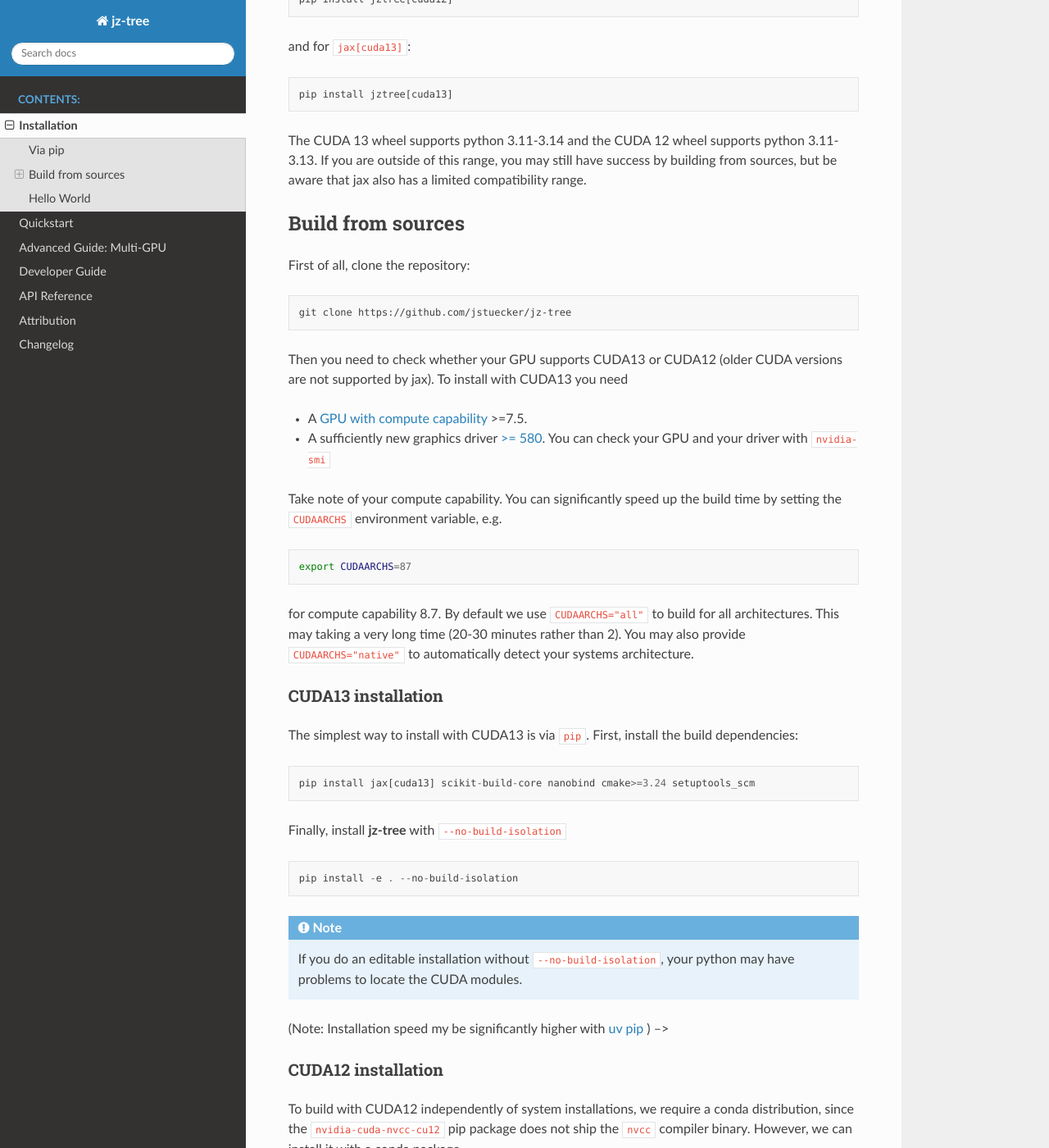
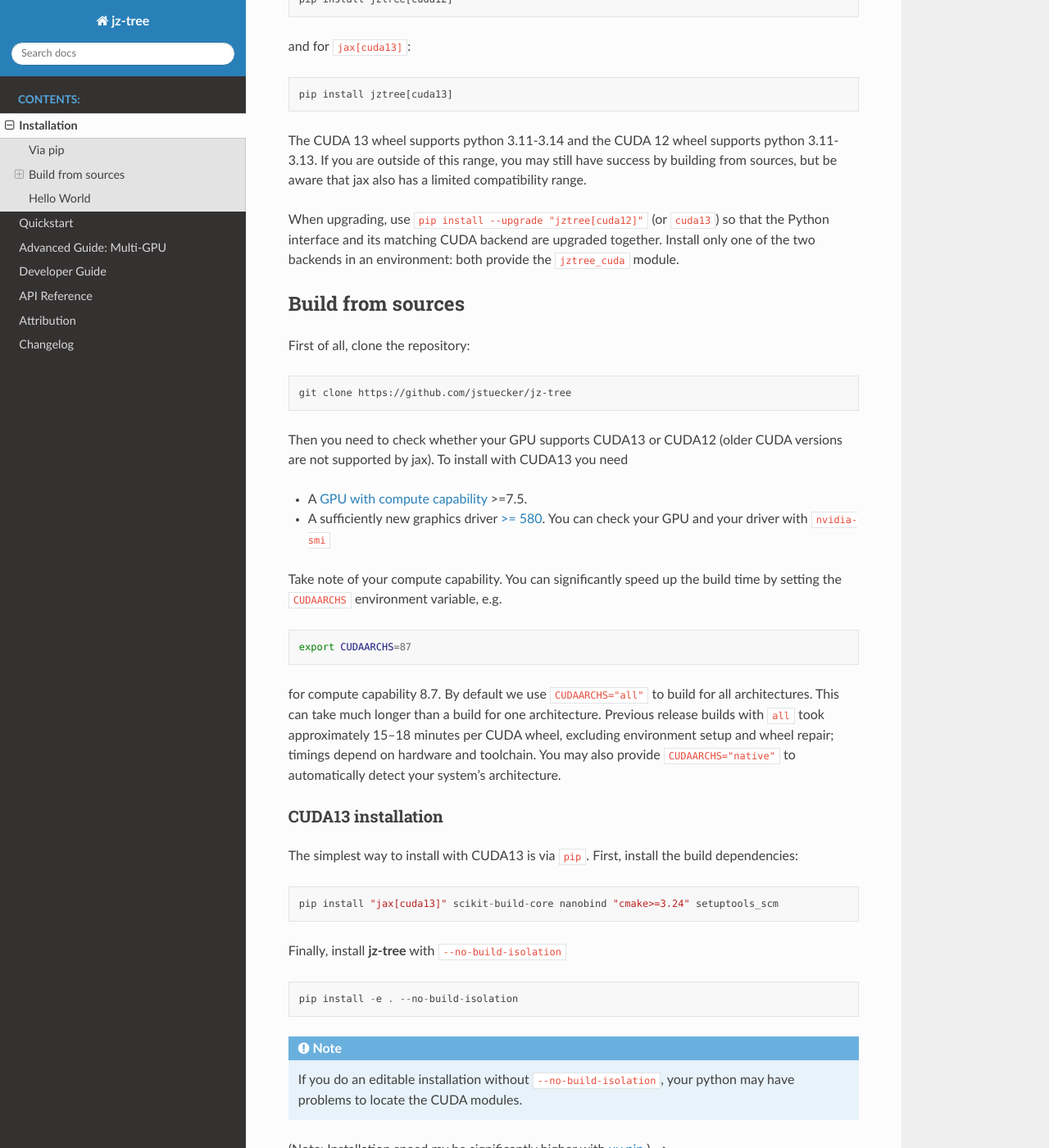
Before and after one commit to jstuecker/jztree, a Sphinx documentation site: the page built from docs/installation.md, in a window 1280 px wide and 1400 px high, scrolled down 287 px. Shown: the whole window at 82% size. Built offline with Sphinx 7.4.7 and the Read the Docs theme 3.1.0, drawn with Linux system fonts in a browser that asks for light colours; some of the changed text lies outside the part shown.

````diff
--- a/docs/conf.py
+++ b/docs/conf.py
@@ -108,7 +108,7 @@ _install_jax_stub()
 project = 'jz-tree'
 copyright = '2026, Jens Stücker'
 author = 'Jens Stücker'
-release = '1.0'
+release = '1.1.0'
 
 # -- General configuration ---------------------------------------------------
 # https://www.sphinx-doc.org/en/master/usage/configuration.html#general-configuration
--- a/docs/installation.md
+++ b/docs/installation.md
@@ -11,6 +11,11 @@ and for `jax[cuda13]`:
 pip install jztree[cuda13]
 ```
 The CUDA 13 wheel supports python 3.11-3.14 and the CUDA 12 wheel supports python 3.11-3.13. If you are outside of this range, you may still have success by building from sources, but be aware that jax also has a limited compatibility range.
+
+When upgrading, use `pip install --upgrade "jztree[cuda12]"` (or `cuda13`) so
+that the Python interface and its matching CUDA backend are upgraded together.
+Install only one of the two backends in an environment: both provide the
+`jztree_cuda` module.
 
 ## Build from sources
 First of all, clone the repository:
@@ -29,7 +34,10 @@ by setting the `CUDAARCHS` environment variable, e.g.
 export CUDAARCHS=87
 ```
 for compute capability 8.7. By default we use `CUDAARCHS="all"` to build for all architectures. This
-may taking a very long time (20-30 minutes rather than 2). You may also provide `CUDAARCHS="native"` to automatically detect your systems architecture.
+can take much longer than a build for one architecture. Previous release builds
+with `all` took approximately 15–18 minutes per CUDA wheel, excluding environment
+setup and wheel repair; timings depend on hardware and toolchain. You may also
+provide `CUDAARCHS="native"` to automatically detect your system's architecture.
 
 ### CUDA13 installation
 
@@ -37,7 +45,7 @@ The simplest way to install with CUDA13 is via `pip`. First, install the build d
 
 
 ```
-pip install jax[cuda13] scikit-build-core nanobind cmake>=3.24 setuptools_scm
+pip install "jax[cuda13]" scikit-build-core nanobind "cmake>=3.24" setuptools_scm
 ```
 Finally, install **jz-tree** with `--no-build-isolation`
 ```
@@ -65,7 +73,7 @@ conda activate jzenv
 Install prequisites via conda and pip:
 ```bash
 conda install -c conda-forge pip cuda-nvcc cuda-version=12 cudnn nccl libcufft cuda-cupti libcublas libcusparse
-pip install scikit-build-core nanobind cmake>=3.24 setuptools_scm
+pip install scikit-build-core nanobind "cmake>=3.24" setuptools_scm
 pip install --upgrade "jax[cuda12-local]"
 ```
 Finally, install the code with
@@ -82,7 +90,7 @@ nvcc --version
 Install:
 ```bash
 pip install --upgrade "jax[cuda13-local]"   # or jax[cuda12-local]
-pip install scikit-build-core nanobind cmake>=3.24 setuptools_scm
+pip install scikit-build-core nanobind "cmake>=3.24" setuptools_scm
 pip install -e . --no-build-isolation
 ```
 Note that you may run into troubles if you have installed a second CUDA version in your python
@@ -98,7 +106,7 @@ CUDAARCHS=87 pip install -e . --no-build-isolation
 ```
 
 A more advanced way of reducing the build time is to reduce the number of template variants that are
-instanced, by modifying the code generation script `src/_generate_ffi.py` (and executing it again).
+instantiated, by modifying `src/jztree_cuda/_generate_ffi.py` (and executing it again).
 This is explained in more detail in {ref}`CUDA kernels and automatic FFI generation <cuda-kernels-and-automatic-ffi-generation>`.
 
 ## Hello World
````
Also changed, not shown: README.md (+19 -2 lines), docs/changelog.md (+15 -1 lines), docs/index.rst (+12 -0 lines), packaging/RELEASING.md (added, +70 -0 lines), 4 other files.
